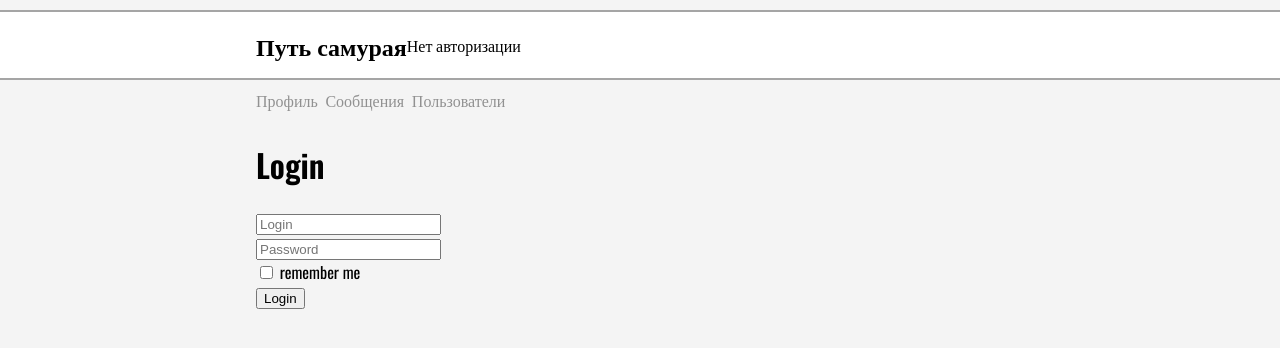
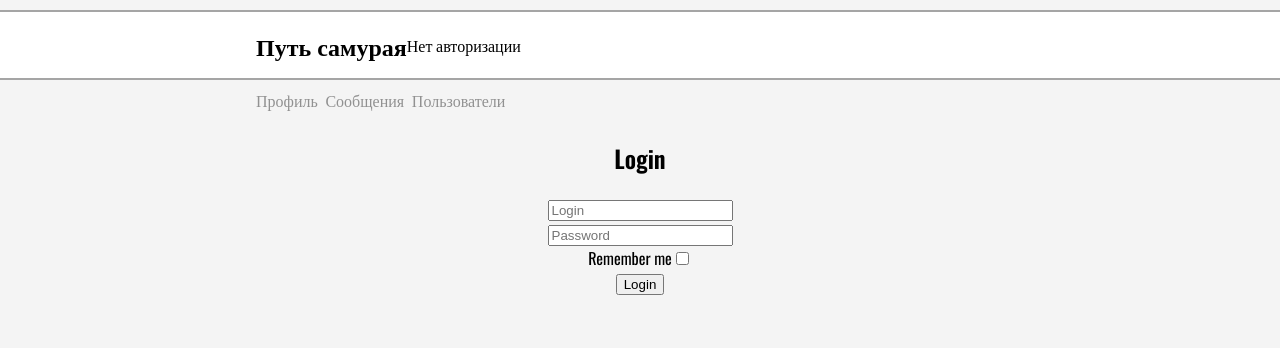
Before and after one commit to mserebryaakov/samurai-way-react, a React (Create React App) app: page /login in a window 1280 px wide. Shown: the top 348 px of the page. Built offline with nearby package versions, Linux system fonts and the light colour scheme; no server answers.

Commit message:
addFormikOnLogin

```diff
--- a/package.json
+++ b/package.json
@@ -7,6 +7,7 @@
     "@testing-library/react": "^12.1.2",
     "@testing-library/user-event": "^13.5.0",
     "axios": "^0.25.0",
+    "formik": "^2.2.9",
     "react": "^17.0.2",
     "react-dom": "^17.0.2",
     "react-redux": "^7.2.6",
--- /dev/null
+++ b/src/components/Login/Login.js
@@ -0,0 +1,46 @@
+import s from './Login.module.css'
+import { Formik, Field, Form } from 'formik';
+
+const LoginPage = () => {
+    return (
+        <div className={s.loginContainer}>
+            <Formik
+                initialValues={{
+                    login: '',
+                    password: '',
+                    rememberMe: false,
+                }}
+                onSubmit={async (values) => {
+                    await new Promise((r) => setTimeout(r, 500));
+                    alert(JSON.stringify(values, null, 2));
+                }}
+            >
+                <Form>
+                    <h2>Login</h2>
+                    <div>
+                        <Field id="login" name="login" placeholder="Login" />
+                    </div>
+
+                    <div>
+                        <Field id="password" name="password" placeholder="Password" />
+                    </div>
+
+                    <div>
+                        <label htmlFor="Remember me">Remember me</label>
+                        <Field
+                            id="rememberMe"
+                            name="rememberMe"
+                            type="checkbox"
+                        />
+                    </div>
+
+                    <div>
+                        <button type="submit">Login</button>
+                    </div>
+                </Form>
+            </Formik>
+        </div>
+    );
+}
+
+export default LoginPage;
--- a/src/components/Login/Login.jsx
+++ /dev/null
@@ -1,31 +0,0 @@
-import s from './Login.module.css'
-
-const LoginForm = () => {
-    return (
-        <form>
-            <div>
-                <input placeholder='Login' />
-            </div>
-            <div>
-                <input placeholder='Password' />
-            </div>
-            <div>
-                <input type={"checkbox"} /> remember me
-            </div>
-            <div>
-                <button>Login</button>
-            </div>
-        </form>
-    )
-}
-
-function LoginPage() {
-    return (
-        <div className={s.content}>
-            <h1>Login</h1>
-            <LoginForm />
-        </div>
-    );
-}
-
-export default LoginPage;
--- a/src/components/Login/Login.module.css
+++ b/src/components/Login/Login.module.css
@@ -1,3 +1,7 @@
 .content {
     grid-area: cont;
   }
+
+.loginContainer {
+  text-align: center;
+}
```
Also changed, not shown: 1 other file (tests, documents, lock files or other folders).
